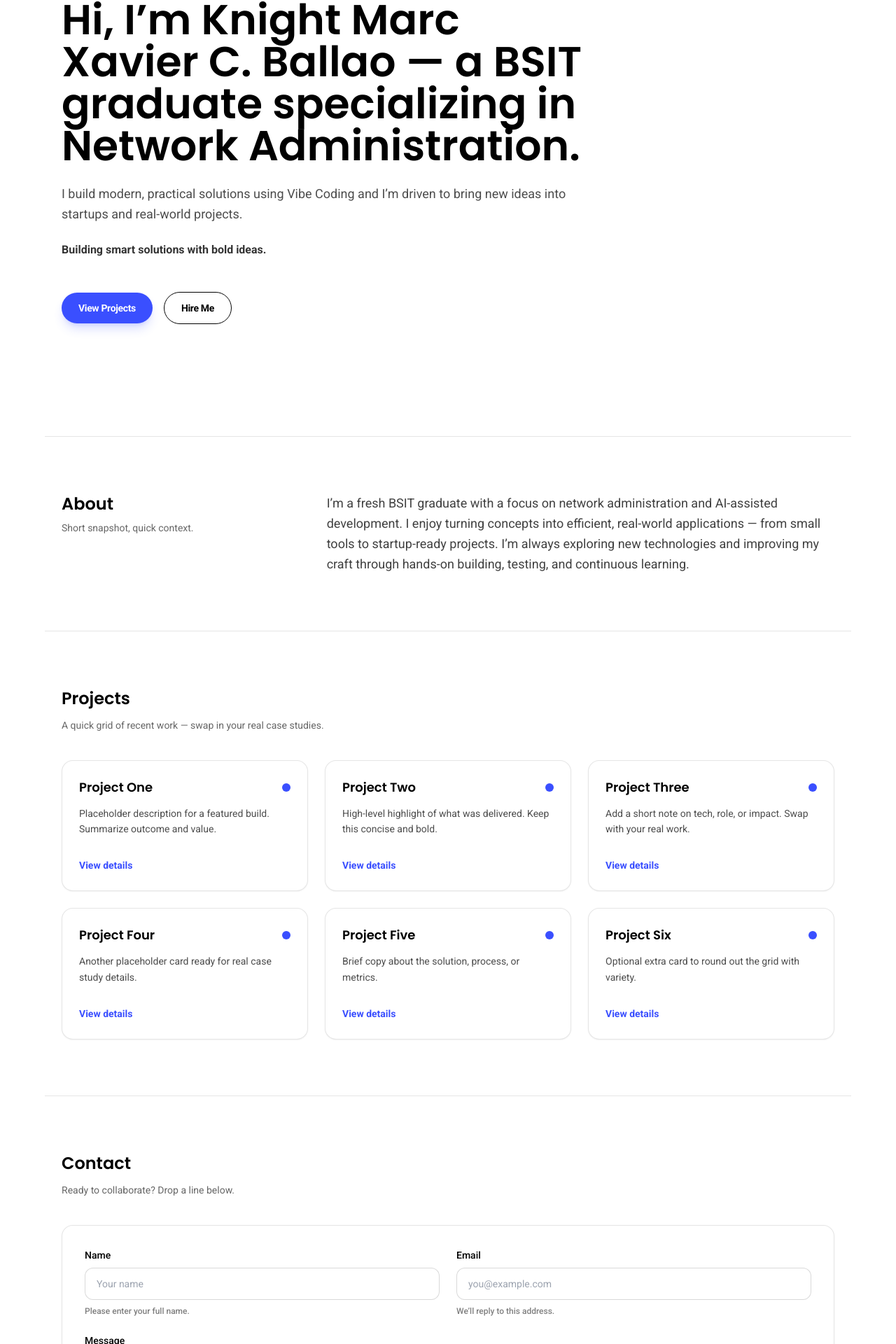
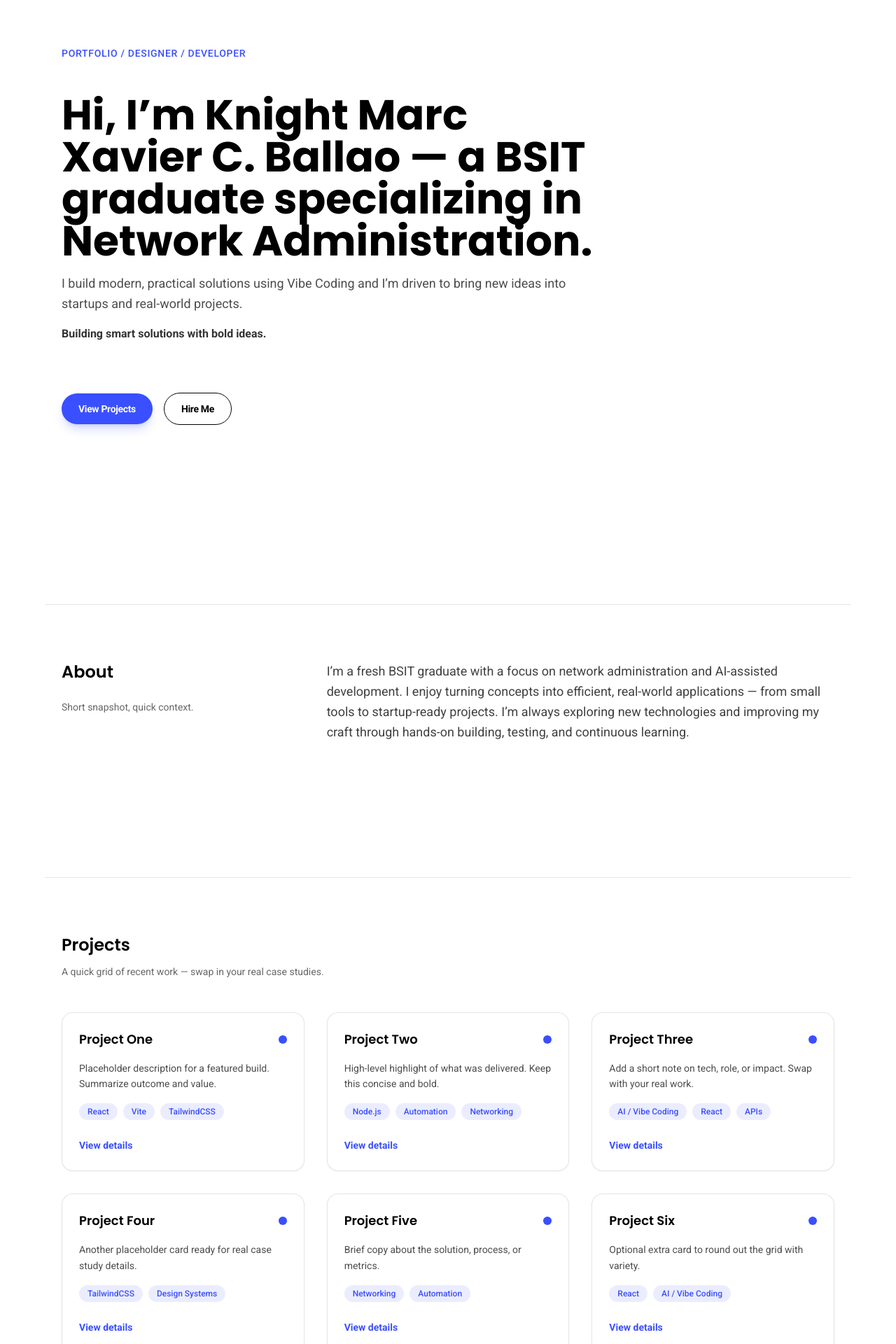
Before and after one commit to KnightMarc/vibe-portfolio-site, a React (Vite) app: page / in a window 1280 px wide. Shown: the part 291-2211 px from the top of the page at 70% size. Built offline with nearby package versions, Linux system fonts and the light colour scheme.

Commit message:
style: polish ui interactions

```diff
--- a/src/components/About.jsx
+++ b/src/components/About.jsx
@@ -2,13 +2,13 @@ function About() {
   return (
     <section
       id="about"
-      className="container grid gap-8 border-t border-black/10 py-16 md:grid-cols-3 md:py-20"
+      className="container grid gap-8 border-t border-black/10 py-16 md:grid-cols-3 md:py-20 mt-24"
     >
       <div className="flex flex-col gap-2">
         <h2 className="text-2xl font-semibold heading-font">About</h2>
-        <p className="text-sm text-black/60">Short snapshot, quick context.</p>
+        <p className="text-sm text-black/60 mt-4">Short snapshot, quick context.</p>
       </div>
-      <div className="md:col-span-2">
+      <div className="md:col-span-2 space-y-4">
         <p className="text-lg leading-relaxed text-black/75">
           I’m a fresh BSIT graduate with a focus on network administration and
           AI-assisted development. I enjoy turning concepts into efficient,
--- a/src/components/Contact.jsx
+++ b/src/components/Contact.jsx
@@ -45,9 +45,9 @@ function Contact() {
       </div>
       <form
         onSubmit={handleSubmit}
-        className="grid gap-6 rounded-2xl border border-black/10 bg-white p-8 shadow-sm sm:grid-cols-2"
+        className="grid gap-6 rounded-2xl border border-black/10 bg-white p-8 shadow-sm sm:grid-cols-2 sm:gap-6 space-y-4 sm:space-y-0"
       >
-        <label className="flex flex-col gap-2 text-sm font-medium">
+        <label className="flex flex-col gap-3 text-sm font-medium">
           Name
           <input
             type="text"
@@ -58,7 +58,7 @@ function Contact() {
           />
           <span className="text-xs text-black/50">Please enter your full name.</span>
         </label>
-        <label className="flex flex-col gap-2 text-sm font-medium">
+        <label className="flex flex-col gap-3 text-sm font-medium">
           Email
           <input
             type="email"
@@ -69,7 +69,7 @@ function Contact() {
           />
           <span className="text-xs text-black/50">We’ll reply to this address.</span>
         </label>
-        <label className="flex flex-col gap-2 text-sm font-medium sm:col-span-2">
+        <label className="flex flex-col gap-3 text-sm font-medium sm:col-span-2">
           Message
           <textarea
             name="message"
@@ -81,12 +81,12 @@ function Contact() {
           <span className="text-xs text-black/50">Include scope, timeline, or links if available.</span>
         </label>
         {status === 'success' && (
-          <div className="sm:col-span-2 rounded-xl border border-green-500/30 bg-green-50 px-4 py-3 text-sm text-green-700">
+          <div className="sm:col-span-2 mt-4 rounded-xl border border-green-500/30 bg-green-50 px-4 py-3 text-sm text-green-700">
             {feedback}
           </div>
         )}
         {status === 'error' && (
-          <div className="sm:col-span-2 rounded-xl border border-red-500/30 bg-red-50 px-4 py-3 text-sm text-red-700">
+          <div className="sm:col-span-2 mt-4 rounded-xl border border-red-500/30 bg-red-50 px-4 py-3 text-sm text-red-700">
             {feedback}
           </div>
         )}
@@ -94,7 +94,7 @@ function Contact() {
           <button
             type="submit"
             disabled={status === 'loading'}
-            className="inline-flex w-full items-center justify-center rounded-full bg-violentBlue px-6 py-3 text-sm font-semibold text-white shadow-lg shadow-violentBlue/20 transition hover:-translate-y-0.5 focus-visible:outline-none focus-visible:ring-2 focus-visible:ring-violentBlue focus-visible:ring-offset-2 disabled:cursor-not-allowed disabled:opacity-70 sm:w-auto"
+            className="inline-flex w-full items-center justify-center rounded-full bg-violentBlue px-6 py-3 text-sm font-semibold text-white shadow-lg shadow-violentBlue/20 transition-all duration-200 ease-out hover:-translate-y-0.5 hover:scale-[1.02] hover:shadow-xl focus-visible:outline-none focus-visible:ring-2 focus-visible:ring-violentBlue focus-visible:ring-offset-2 disabled:cursor-not-allowed disabled:opacity-70 sm:w-auto"
           >
             {status === 'loading' ? 'Sending…' : 'Send Message'}
           </button>
--- a/src/components/Hero.jsx
+++ b/src/components/Hero.jsx
@@ -2,34 +2,34 @@ function Hero() {
   return (
     <section
       id="home"
-      className="container flex flex-col gap-12 py-24 md:py-32 lg:py-40"
+      className="container mt-28 flex flex-col gap-12 py-24 md:mt-32 md:py-32 lg:py-40"
     >
-      <p className="text-sm uppercase tracking-[0.3em] text-violentBlue font-semibold">
+      <p className="text-sm uppercase tracking-wider text-violentBlue font-medium">
         Portfolio / Designer / Developer
       </p>
-      <div className="flex flex-col gap-6 max-w-3xl">
-        <h1 className="text-4xl sm:text-5xl lg:text-6xl font-semibold leading-tight heading-font">
+      <div className="flex flex-col max-w-3xl">
+        <h1 className="text-4xl sm:text-5xl lg:text-6xl font-bold leading-tight heading-font">
           Hi, I’m Knight Marc Xavier C. Ballao — a BSIT graduate specializing in
           Network Administration.
         </h1>
-        <p className="text-lg text-black/70 leading-relaxed">
+        <p className="mt-4 text-lg text-black/70 leading-relaxed font-normal">
           I build modern, practical solutions using Vibe Coding and I’m driven
           to bring new ideas into startups and real-world projects.
         </p>
-        <p className="text-base font-semibold text-black/80">
+        <p className="mt-4 text-base font-semibold text-black/80">
           Building smart solutions with bold ideas.
         </p>
       </div>
-      <div className="flex flex-wrap items-center gap-4">
+      <div className="mt-6 flex flex-wrap items-center gap-4">
         <a
           href="#projects"
-          className="inline-flex items-center justify-center rounded-full bg-violentBlue px-6 py-3 text-white text-sm font-semibold tracking-tight shadow-lg shadow-violentBlue/20 transition hover:-translate-y-0.5 focus-visible:outline-none focus-visible:ring-2 focus-visible:ring-violentBlue focus-visible:ring-offset-2"
+          className="inline-flex items-center justify-center rounded-full bg-violentBlue px-6 py-3 text-white text-sm font-semibold tracking-tight shadow-lg shadow-violentBlue/20 transition-all duration-200 ease-out hover:-translate-y-0.5 hover:scale-[1.02] hover:shadow-xl hover:bg-[#3043e0] focus-visible:outline-none focus-visible:ring-2 focus-visible:ring-violentBlue focus-visible:ring-offset-2"
         >
           View Projects
         </a>
         <a
           href="#contact"
-          className="inline-flex items-center justify-center rounded-full border border-black px-6 py-3 text-sm font-semibold tracking-tight transition hover:bg-black hover:text-white focus-visible:outline-none focus-visible:ring-2 focus-visible:ring-violentBlue focus-visible:ring-offset-2"
+          className="inline-flex items-center justify-center rounded-full border border-black px-6 py-3 text-sm font-semibold tracking-tight transition-all duration-200 ease-out hover:-translate-y-0.5 hover:scale-[1.02] hover:bg-black hover:text-white hover:shadow-md focus-visible:outline-none focus-visible:ring-2 focus-visible:ring-violentBlue focus-visible:ring-offset-2"
         >
           Hire Me
         </a>
--- a/src/components/Navbar.jsx
+++ b/src/components/Navbar.jsx
@@ -8,14 +8,14 @@ const navItems = [
 function Navbar() {
   return (
     <header className="sticky top-0 z-30 bg-white/90 backdrop-blur border-b border-black/10">
-      <nav className="container flex items-center justify-between py-4">
+      <nav className="container flex items-center justify-between py-5">
         <div className="font-semibold text-lg tracking-tight heading-font">Knight Ballao</div>
         <ul className="flex items-center gap-6 text-sm font-medium">
           {navItems.map((item) => (
             <li key={item.label}>
               <a
                 href={item.href}
-                className="transition-colors hover:text-violentBlue focus-visible:outline-none focus-visible:text-violentBlue"
+                className="transition-all duration-200 ease-out hover:text-violentBlue hover:underline underline-offset-8 focus-visible:outline-none focus-visible:text-violentBlue"
               >
                 {item.label}
               </a>
--- a/src/components/Projects.jsx
+++ b/src/components/Projects.jsx
@@ -3,28 +3,34 @@ const projects = [
     title: 'Project One',
     description:
       'Placeholder description for a featured build. Summarize outcome and value.',
+    tags: ['React', 'Vite', 'TailwindCSS'],
   },
   {
     title: 'Project Two',
     description:
       'High-level highlight of what was delivered. Keep this concise and bold.',
+    tags: ['Node.js', 'Automation', 'Networking'],
   },
   {
     title: 'Project Three',
     description:
       'Add a short note on tech, role, or impact. Swap with your real work.',
+    tags: ['AI / Vibe Coding', 'React', 'APIs'],
   },
   {
     title: 'Project Four',
     description: 'Another placeholder card ready for real case study details.',
+    tags: ['TailwindCSS', 'Design Systems'],
   },
   {
     title: 'Project Five',
     description: 'Brief copy about the solution, process, or metrics.',
+    tags: ['Networking', 'Automation'],
   },
   {
     title: 'Project Six',
     description: 'Optional extra card to round out the grid with variety.',
+    tags: ['React', 'AI / Vibe Coding'],
   },
 ];
 
@@ -32,7 +38,7 @@ function Projects() {
   return (
     <section
       id="projects"
-      className="container flex flex-col gap-10 border-t border-black/10 py-16 md:py-20"
+      className="container flex flex-col gap-12 border-t border-black/10 py-16 md:py-20 mt-24 md:mt-28"
     >
       <div className="flex flex-col gap-3">
         <h2 className="text-2xl font-semibold heading-font">Projects</h2>
@@ -40,11 +46,11 @@ function Projects() {
           A quick grid of recent work — swap in your real case studies.
         </p>
       </div>
-      <div className="grid gap-6 sm:grid-cols-2 lg:grid-cols-3">
+      <div className="grid gap-8 sm:grid-cols-2 lg:grid-cols-3">
         {projects.map((project) => (
           <article
             key={project.title}
-            className="flex flex-col gap-3 rounded-2xl border border-black/10 bg-white p-6 shadow-sm transition hover:-translate-y-1 hover:shadow-lg"
+            className="flex flex-col gap-4 rounded-2xl border border-black/10 bg-white p-6 shadow-sm transition-all duration-200 ease-out hover:-translate-y-1 hover:shadow-md hover:border-violentBlue/50"
           >
             <div className="flex items-center justify-between">
               <h3 className="text-lg font-semibold heading-font">
@@ -55,10 +61,20 @@ function Projects() {
             <p className="text-sm leading-relaxed text-black/70">
               {project.description}
             </p>
-            <div className="mt-auto pt-4">
+            <div className="flex flex-wrap gap-2">
+              {project.tags.map((tag) => (
+                <span
+                  key={tag}
+                  className="inline-block rounded-full bg-violentBlue/10 px-3 py-1 text-xs font-medium text-violentBlue"
+                >
+                  {tag}
+                </span>
+              ))}
+            </div>
+            <div className="mt-auto pt-2">
               <button
                 type="button"
-                className="text-sm font-semibold text-violentBlue transition hover:text-black focus-visible:outline-none focus-visible:ring-2 focus-visible:ring-violentBlue focus-visible:ring-offset-2"
+                className="text-sm font-semibold text-violentBlue transition-all duration-200 ease-out hover:text-black focus-visible:outline-none focus-visible:ring-2 focus-visible:ring-violentBlue focus-visible:ring-offset-2"
               >
                 View details
               </button>
```
Also changed, not shown: 1 other file (tests, documents, lock files or other folders).
